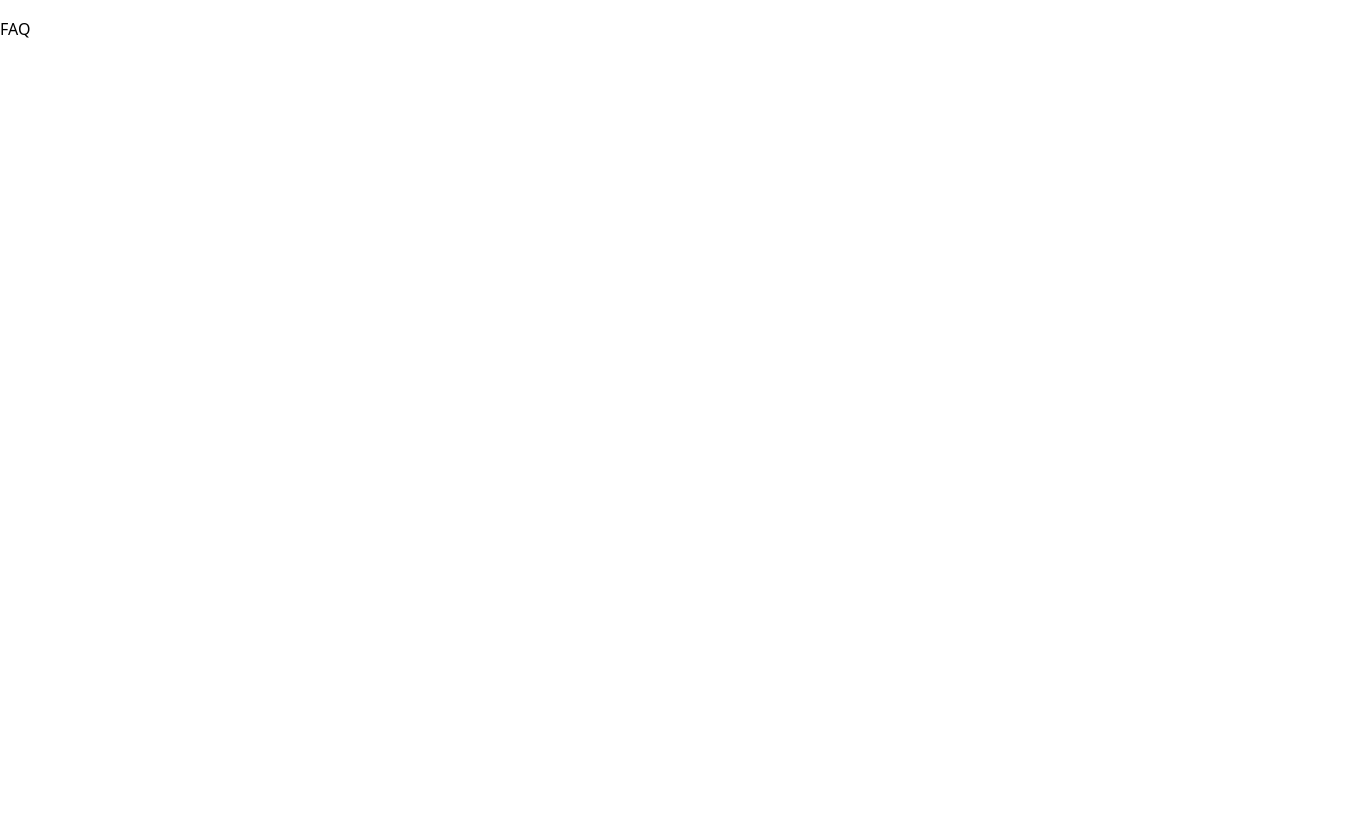
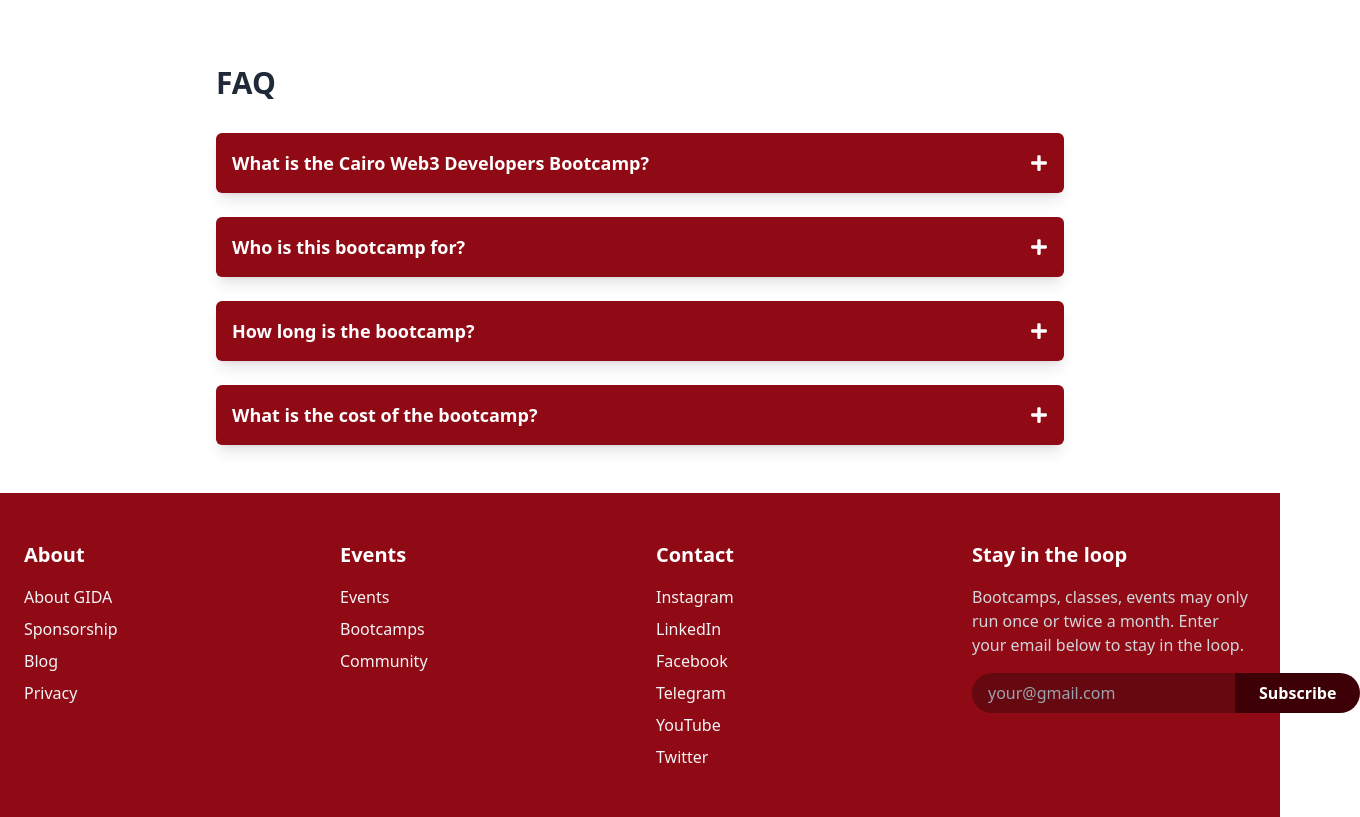
Before and after one commit to wheval/gid, a Next.js app: page / in a window 1280 px wide. Shown: the part 2260-3077 px from the top of the page, 1360 px wide, since content can reach past the window. Before the commit the page ends 2301 px from the top, so only its background shows below. Built offline with nearby package versions, Linux system fonts and the light colour scheme.

Commit message:
added footer and faq

```diff
--- a/app/page.js
+++ b/app/page.js
@@ -1,4 +1,5 @@
 import FAQ from "@/components/FAQ";
+import Footer from "@/components/Footer";
 import Header from "@/components/Header";
 import Hero from "@/components/Hero";
 import RegistrationInfo from "@/components/RegistrationInfo";
@@ -14,6 +15,7 @@ export default function Home() {
         <Throwback/>
         <Testimonials/>
         <FAQ/>
+        <Footer/>
     </div>
   );
 }
--- a/components/FAQ.jsx
+++ b/components/FAQ.jsx
@@ -1,9 +1,70 @@
-import React from 'react'
+"use client";
+
+import React, { useState } from "react";
+import { FaPlus, FaMinus } from "react-icons/fa";
 
 const FAQ = () => {
+  const [openIndex, setOpenIndex] = useState(null);
+
+  const toggleFAQ = (index) => {
+    setOpenIndex(openIndex === index ? null : index);
+  };
+
+  const faqs = [
+    {
+      question: "What is the Cairo Web3 Developers Bootcamp?",
+      answer:
+        "It is a comprehensive program designed to train developers in Web3 technologies using Cairo.",
+    },
+    {
+      question: "Who is this bootcamp for?",
+      answer:
+        "The bootcamp is for developers, blockchain enthusiasts, and anyone interested in Web3 development.",
+    },
+    {
+      question: "How long is the bootcamp?",
+      answer:
+        "The bootcamp lasts for 8 weeks, with flexible schedules to accommodate participants.",
+    },
+    {
+      question: "What is the cost of the bootcamp?",
+      answer:
+        "The bootcamp is free for selected participants, with funding from sponsors.",
+    },
+  ];
+
   return (
-    <div>FAQ</div>
-  )
-}
+    <section className="max-w-4xl mx-auto px-6 py-12">
+      <div>
+        <h1 className="text-3xl font-extrabold mb-8 text-gray-800">
+          FAQ
+        </h1>
+        <div className="flex flex-col gap-6">
+          {faqs.map((faq, index) => (
+            <div
+              key={index}
+              className="bg-[#900A15] text-white rounded-md p-4 shadow-lg transition-all duration-300"
+            >
+              <h1
+                onClick={() => toggleFAQ(index)}
+                className="text-lg font-bold cursor-pointer flex justify-between items-center"
+              >
+                {faq.question}
+                <span className="text-lg">
+                  {openIndex === index ? <FaMinus /> : <FaPlus />}
+                </span>
+              </h1>
+              {openIndex === index && (
+                <p className="mt-4 text-gray-300 transition-opacity duration-300">
+                  {faq.answer}
+                </p>
+              )}
+            </div>
+          ))}
+        </div>
+      </div>
+    </section>
+  );
+};
 
-export default FAQ
+export default FAQ;
--- /dev/null
+++ b/components/Footer.jsx
@@ -0,0 +1,151 @@
+"use client"; // Add this if using in a client component (if required for interactivity)
+
+import Link from "next/link";
+
+const Footer = () => {
+  return (
+    <footer className="bg-[#900A15] text-white py-12">
+      <div className="w-full px-6 grid grid-cols-1  sm:grid-cols-2 lg:grid-cols-4 gap-8">
+        {/* About Section */}
+        <div>
+          <h2 className="text-xl font-bold mb-4">About</h2>
+          <ul className="space-y-2 text-gray-100" >
+            <li>
+              <Link href="/about-gida" className="hover:underline">
+                About GIDA
+              </Link>
+            </li>
+            <li>
+              <Link href="/sponsorship" className="hover:underline">
+                Sponsorship
+              </Link>
+            </li>
+            <li>
+              <Link href="/blog" className="hover:underline">
+                Blog
+              </Link>
+            </li>
+            <li>
+              <Link href="/privacy" className="hover:underline">
+                Privacy
+              </Link>
+            </li>
+          </ul>
+        </div>
+
+        {/* Events Section */}
+        <div>
+          <h2 className="text-xl font-bold mb-4">Events</h2>
+          <ul className="space-y-2 text-gray-100">
+            <li>
+              <Link href="/events" className="hover:underline">
+                Events
+              </Link>
+            </li>
+            <li>
+              <Link href="/bootcamps" className="hover:underline">
+                Bootcamps
+              </Link>
+            </li>
+            <li>
+              <Link href="/community" className="hover:underline">
+                Community
+              </Link>
+            </li>
+          </ul>
+        </div>
+
+        {/* Contact Section */}
+        <div>
+          <h2 className="text-xl font-bold mb-4">Contact</h2>
+          <ul className="space-y-2 text-gray-100">
+            <li>
+              <Link
+                href="https://instagram.com"
+                className="hover:underline"
+                target="_blank"
+                rel="noopener noreferrer"
+              >
+                Instagram
+              </Link>
+            </li>
+            <li>
+              <Link
+                href="https://linkedin.com"
+                className="hover:underline"
+                target="_blank"
+                rel="noopener noreferrer"
+              >
+                LinkedIn
+              </Link>
+            </li>
+            <li>
+              <Link
+                href="https://facebook.com"
+                className="hover:underline"
+                target="_blank"
+                rel="noopener noreferrer"
+              >
+                Facebook
+              </Link>
+            </li>
+            <li>
+              <Link
+                href="https://t.me"
+                className="hover:underline"
+                target="_blank"
+                rel="noopener noreferrer"
+              >
+                Telegram
+              </Link>
+            </li>
+            <li>
+              <Link
+                href="https://youtube.com"
+                className="hover:underline"
+                target="_blank"
+                rel="noopener noreferrer"
+              >
+                YouTube
+              </Link>
+            </li>
+            <li>
+              <Link
+                href="https://twitter.com"
+                className="hover:underline"
+                target="_blank"
+                rel="noopener noreferrer"
+              >
+                Twitter
+              </Link>
+            </li>
+          </ul>
+        </div>
+
+        {/* Stay in the Loop Section */}
+        <div>
+          <h2 className="text-xl font-bold mb-4">Stay in the loop</h2>
+          <p className="text-gray-300 mb-4">
+            Bootcamps, classes, events may only run once or twice a month. Enter
+            your email below to stay in the loop.
+          </p>
+          <form className="flex items-center">
+            <input
+              type="email"
+              placeholder="your@gmail.com"
+              className="flex-1 py-2 px-4 rounded-l-full bg-[#650810] text-white placeholder-gray-400 focus:outline-none"
+            />
+            <button
+              type="submit"
+              className="py-2 px-6 rounded-r-full bg-[#3D0007] text-white font-bold hover:bg-[#4E0A11] transition-colors"
+            >
+              Subscribe
+            </button>
+          </form>
+        </div>
+      </div>
+    </footer>
+  );
+};
+
+export default Footer;
```
